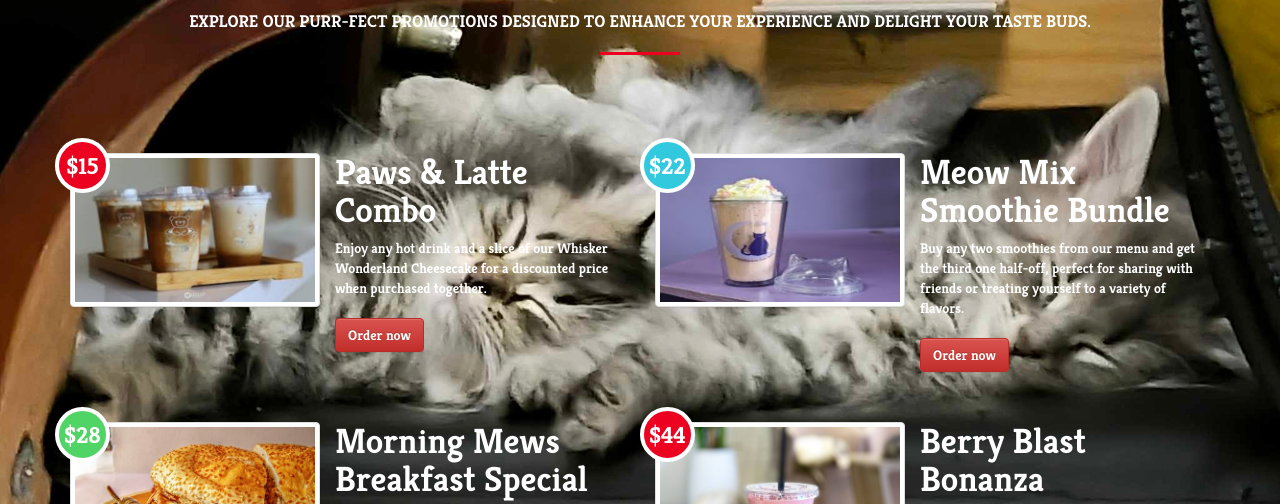
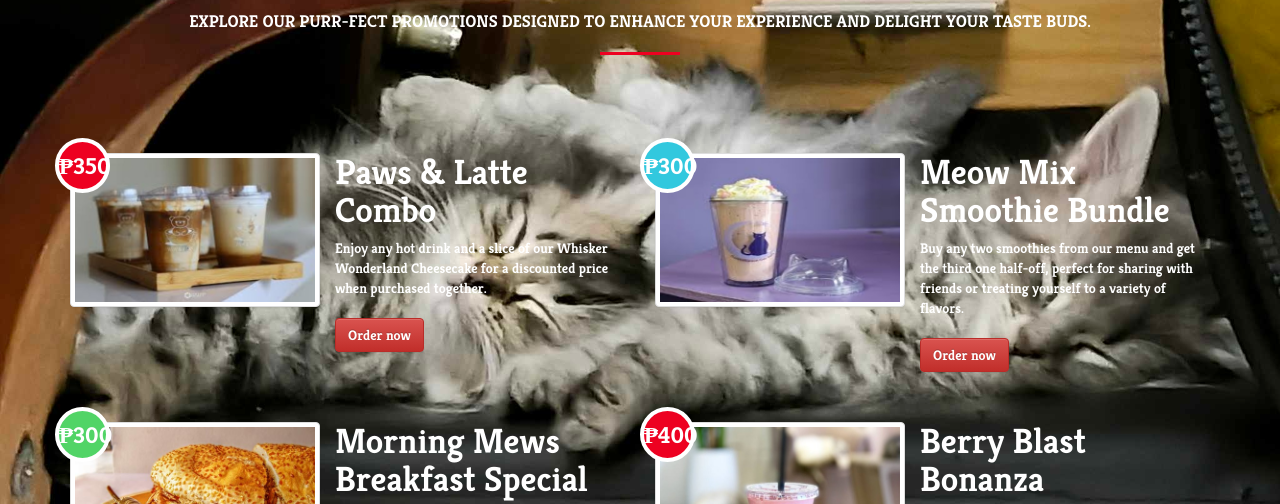
Before and after one commit to DotDot0429/CuriousCatCafeLP, a plain HTML site: page index.html in a window 1280 px wide. Shown: the part 2360-2864 px from the top of the page. Drawn offline with Linux system fonts and the light colour scheme.

Commit message:
index.html

```diff
--- a/index.html
+++ b/index.html
@@ -199,7 +199,7 @@
                             <div class="clearfix"></div>
                         </div>
                         <!--price tag-->
-                        <span class="hot-tag br-red">$15</span>
+                        <span class="hot-tag br-red">₱350</span>
                         <div class="clearfix"></div>
                     </div>
                 </div>
@@ -219,7 +219,7 @@
                             <div class="clearfix"></div>
                         </div>
                         <!--price tag-->
-                        <span class="hot-tag br-lblue">$22</span>
+                        <span class="hot-tag br-lblue">₱300</span>
                         <div class="clearfix"></div>
                     </div>
                 </div>
@@ -240,7 +240,7 @@
                             <div class="clearfix"></div>
                         </div>
                         <!--price tag-->
-                        <span class="hot-tag br-green">$28</span>
+                        <span class="hot-tag br-green">₱300</span>
                         <div class="clearfix"></div>
                     </div>
                 </div>
@@ -260,7 +260,7 @@
                             <div class="clearfix"></div>
                         </div>
                         <!--price tag-->
-                        <span class="hot-tag br-red">$44</span>
+                        <span class="hot-tag br-red">₱400</span>
                         <div class="clearfix"></div>
                     </div>
                 </div>
```
